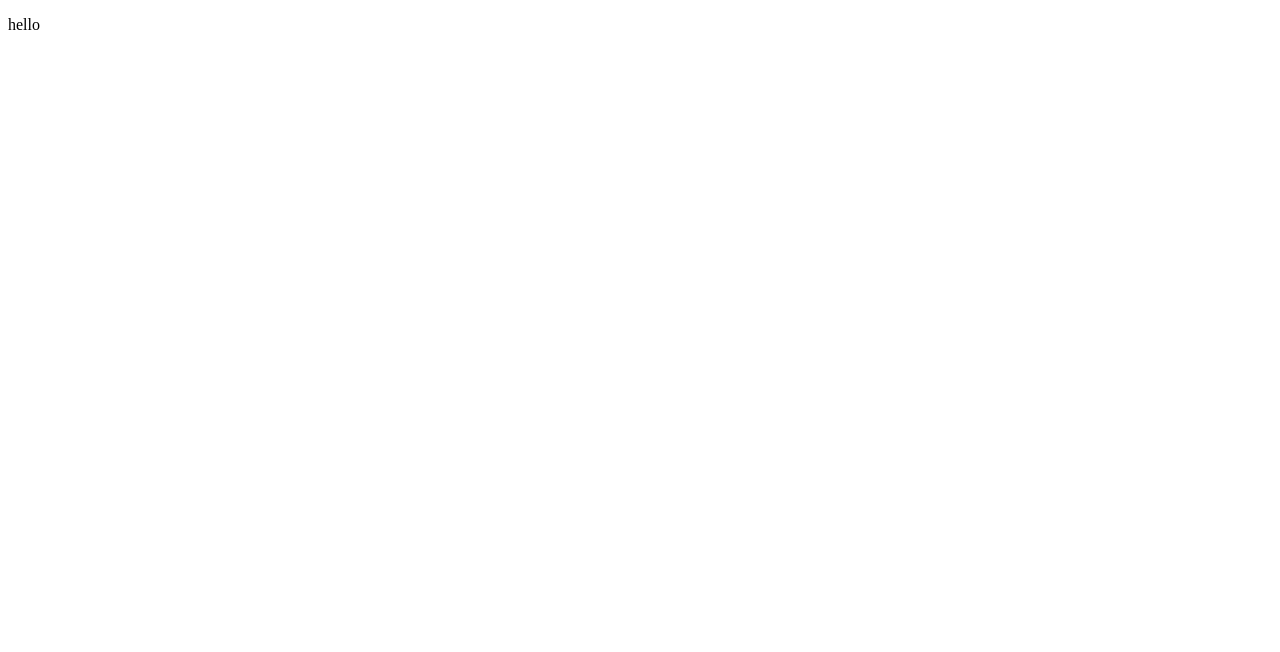
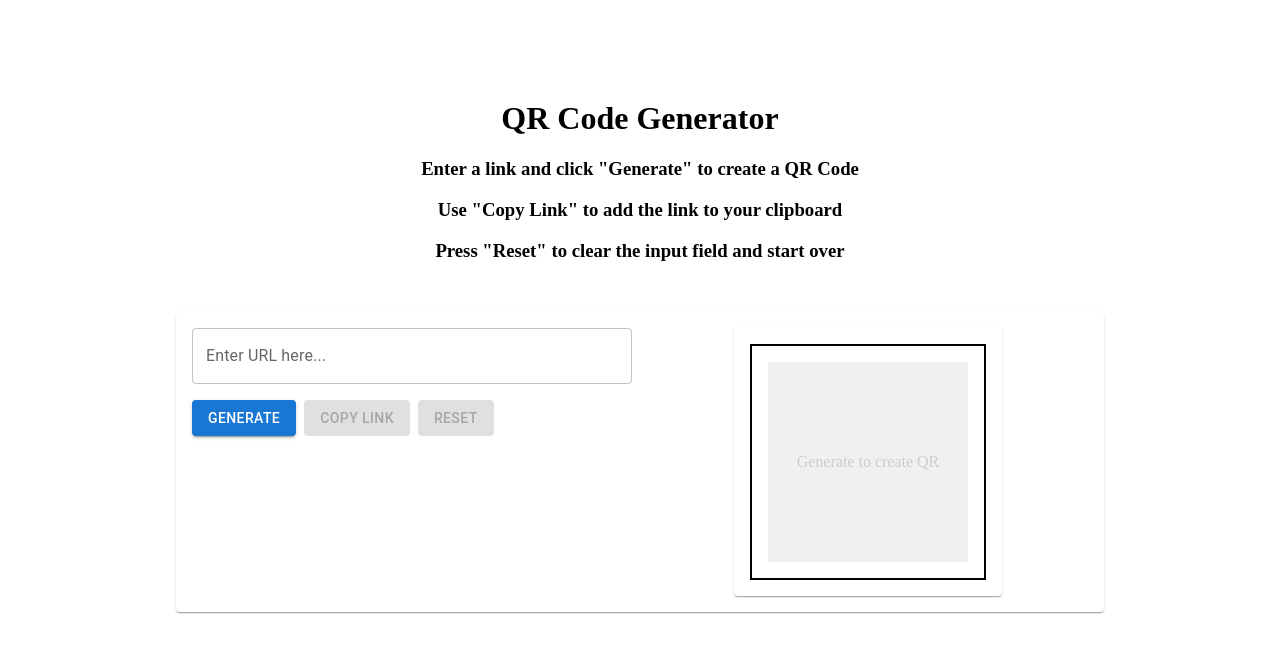
Before and after one commit to mikef13x/QR-generator, a React (Vite) app in the folder frontend/: page / in a window 1280 px wide. Shown: the top 652 px of the page. Built offline with nearby package versions, Linux system fonts and the light colour scheme.

Commit message:
created working QR generator using the npm package

```diff
--- a/frontend/package.json
+++ b/frontend/package.json
@@ -2,7 +2,6 @@
   "name": "frontend",
   "version": "1.0.0",
   "description": "",
-
   "scripts": {
     "dev": "vite",
     "build": "vite build",
@@ -18,9 +17,10 @@
     "@mui/material": "^6.0.0",
     "react": "^18.3.1",
     "react-dom": "^18.3.1",
+    "react-native-svg": "^15.6.0",
+    "react-qr-code": "^2.0.15",
     "react-router-dom": "^6.26.1"
   },
-
   "devDependencies": {
     "@types/react": "^18.3.3",
     "@types/react-dom": "^18.3.0",
@@ -31,5 +31,4 @@
     "eslint-plugin-react-refresh": "^0.4.7",
     "vite": "^5.3.4"
   }
-
 }
--- /dev/null
+++ b/frontend/src/components/home/QR.jsx
@@ -0,0 +1,40 @@
+import QRCode from 'react-qr-code';
+import { Paper } from '@mui/material';
+import PropTypes from 'prop-types';
+
+export default function QR({ value }) {
+  return (
+    <Paper style={{ padding: 16 }}>
+      <div style={{
+        height: "auto",
+        margin: "0 auto",
+        width: '200px',
+        padding: 16,
+        border: "2px solid black"
+      }}>
+        {value ? (
+          <QRCode
+            size={200}
+            value={value}
+            viewBox={`0 0 256 256`}
+          />
+        ) : (
+          <div style={{
+            height: 200,
+            width: 200,
+            backgroundColor: '#f0f0f0',
+            display: 'flex',
+            alignItems: 'center',
+            justifyContent: 'center'
+          }}>
+            <span style={{ color: '#ccc' }}> Generate to create QR</span>
+          </div>
+        )}
+      </div>
+    </Paper>
+  );
+}
+
+QR.propTypes = {
+  value: PropTypes.string.isRequired,
+};
--- a/frontend/src/components/home/home.jsx
+++ /dev/null
@@ -1,9 +0,0 @@
-
-
-export default function Home() {
-    return(
-        <>
-        <p>hello</p>
-        </>
-    )
-}
--- /dev/null
+++ b/frontend/src/components/home/title.jsx
@@ -0,0 +1,15 @@
+import { Box } from "@mui/material";
+
+
+
+export default function Title() {
+    return(
+
+            <Box sx={{textAlign: 'center', marginBottom: '50px', marginTop: '100px'}}>
+                <h1>QR Code Generator</h1>
+                <h3>Enter a link and click &quot;Generate&quot; to create a QR Code</h3>
+                <h3>Use &quot;Copy Link&quot; to add the link to your clipboard</h3>
+                <h3>Press &quot;Reset&quot; to clear the input field and start over</h3>
+            </Box>
+    )
+}
--- a/frontend/src/main.jsx
+++ b/frontend/src/main.jsx
@@ -22,7 +22,7 @@ const router = createBrowserRouter([
         element: <HomePage />
       },
       {
-        path: '/signup*',
+        path: '/signup',
         element: <SignUpPage />
       },
       {
--- a/frontend/src/pages/homepage.jsx
+++ b/frontend/src/pages/homepage.jsx
@@ -1,9 +1,69 @@
-import Home from "../components/home/home";
+import { useState } from 'react';
+import QR from '../components/home/QR';
+import { Button, TextField, Paper } from '@mui/material';
+import Title from '../components/home/title';
 
 export default function HomePage() {
-    return(
-        <>
-    <Home/>
-        </>
-    )
+  const [inputValue, setInputValue] = useState('');
+  const [qrValue, setQrValue] = useState('');
+  const [isGenerated, setIsGenerated] = useState(false);
+
+  const handleGenerate = () => {
+    setQrValue(inputValue);
+    setIsGenerated(true)
+  };
+
+  const handleCopy = () => {
+    navigator.clipboard.writeText(qrValue);
+  };
+
+  const handleKeyDown = (event) => {
+    if(event.key === 'Enter') {
+        handleGenerate()
+    }
+  }
+  const handleReset = () => {
+    setInputValue('');
+    setQrValue('');
+    setIsGenerated(false);
+  };
+
+  return (
+   <>
+   <Title/>
+    <div style={{
+      display: 'flex',
+      justifyContent: 'center',
+      alignItems: 'center',
+
+
+    }}>
+      <Paper style={{ padding: 16, display: 'flex', justifyContent: 'space-between', width: '70vw' }}>
+        <div style={{ flex: 1, marginRight: 16 }}>
+          <TextField
+            label="Enter URL here..."
+            variant="outlined"
+            fullWidth
+            onKeyDown={handleKeyDown}
+            value={inputValue}
+            onChange={(e) => setInputValue(e.target.value)}
+            style={{ marginBottom: 16 }}
+          />
+          <Button variant="contained" color="primary" onClick={handleGenerate} style={{ marginRight: 8 }}>
+            Generate
+          </Button>
+          <Button variant="contained" color="secondary" onClick={handleCopy} style={{ marginRight: 8 }} disabled={!isGenerated}>
+            Copy Link
+          </Button>
+          <Button variant="contained" color="black" onClick={handleReset} disabled={!isGenerated}>
+            Reset
+          </Button>
+        </div>
+        <div style={{ flex: 1, display: 'flex', justifyContent: 'center', alignItems: 'center' }}>
+          <QR value={qrValue} />
+        </div>
+      </Paper>
+    </div>
+    </>
+  );
 }
```
Also changed, not shown: 1 other file (tests, documents, lock files or other folders).
